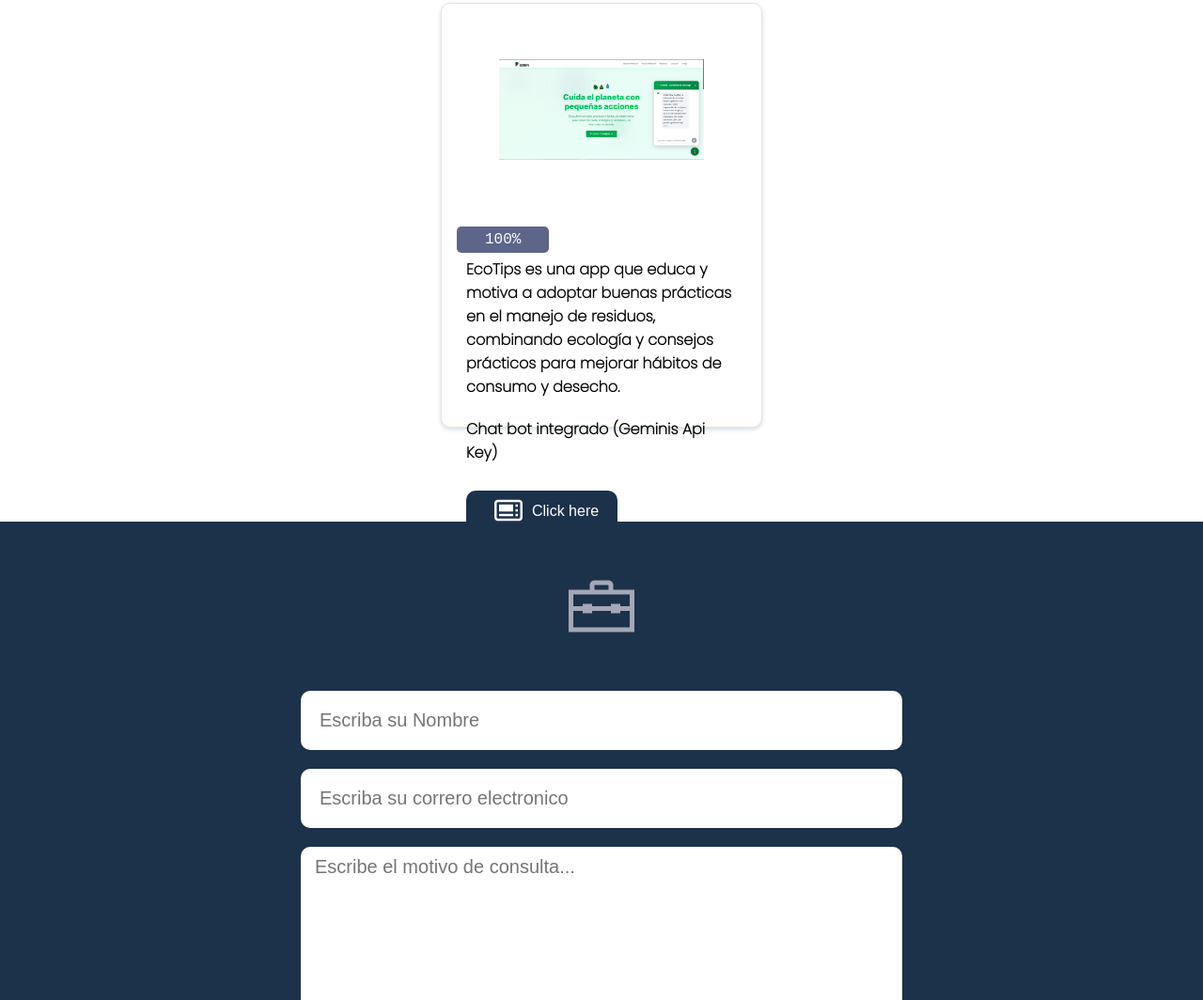
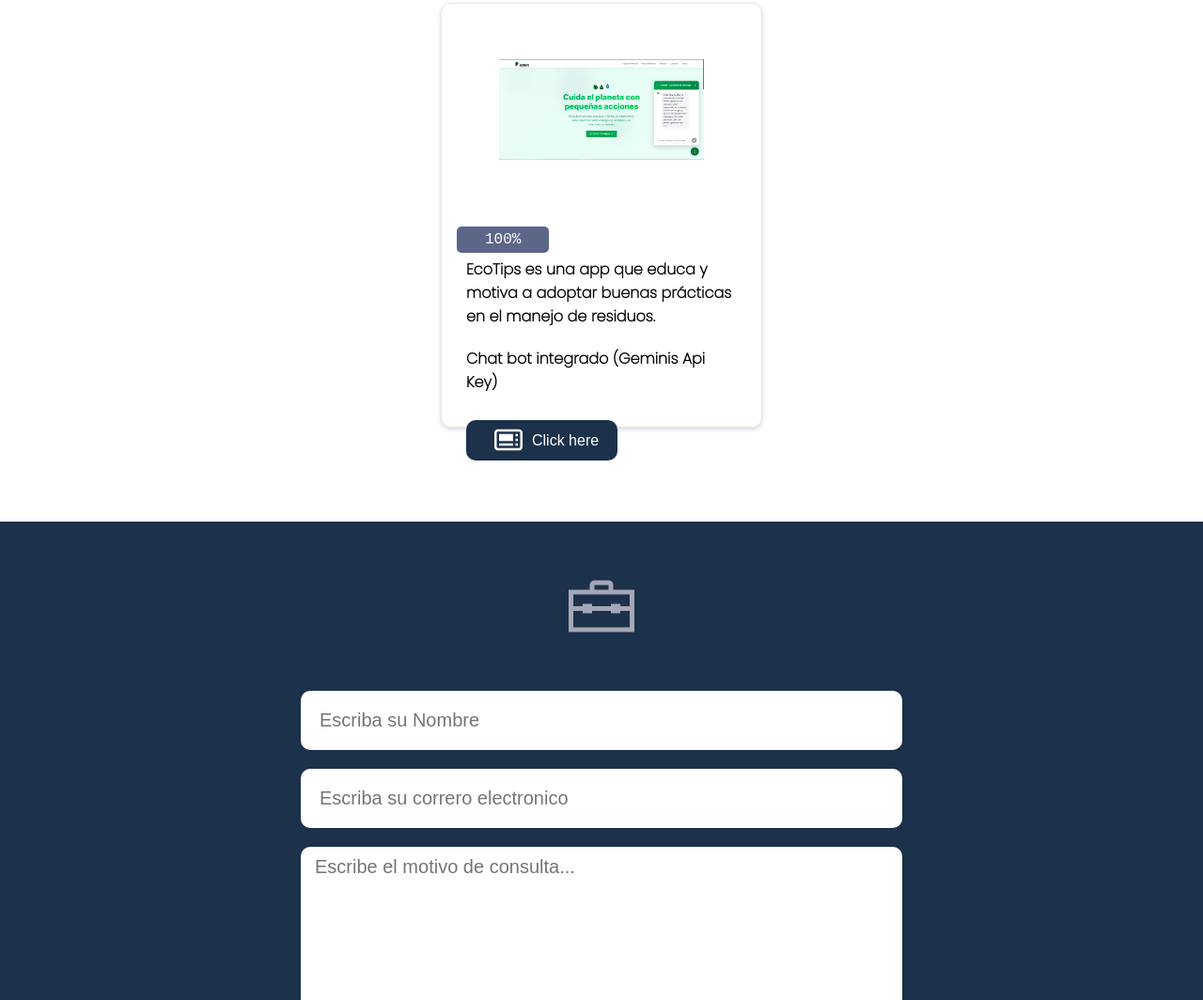
Before and after one commit to NIGTHGIT/NIGTHGIT.github.io, a website: page index.html in a window 1280 px wide. Shown: the part 3153-4217 px from the top of the page at 94% size. Drawn offline with nearby package versions, Linux system fonts and the light colour scheme; a script that the page names is missing; a web font is replaced by a local one.

Commit message:
Update index.html

```diff
--- a/index.html
+++ b/index.html
@@ -224,7 +224,7 @@
             </div>
         <div class="TextContenInfo">
             <span class="Status">100%</span>
-            <p>EcoTips es una app que educa y motiva a adoptar buenas prácticas en el manejo de residuos, combinando ecología y consejos prácticos para mejorar hábitos de consumo y desecho.
+            <p>EcoTips es una app que educa y motiva a adoptar buenas prácticas en el manejo de residuos.
             </p>
             <p style="text-style: bold;">Chat bot integrado (Geminis Api Key)<p>
             <a class="url" href="https://eco-tips.vercel.app/" target="_blank" >
```
